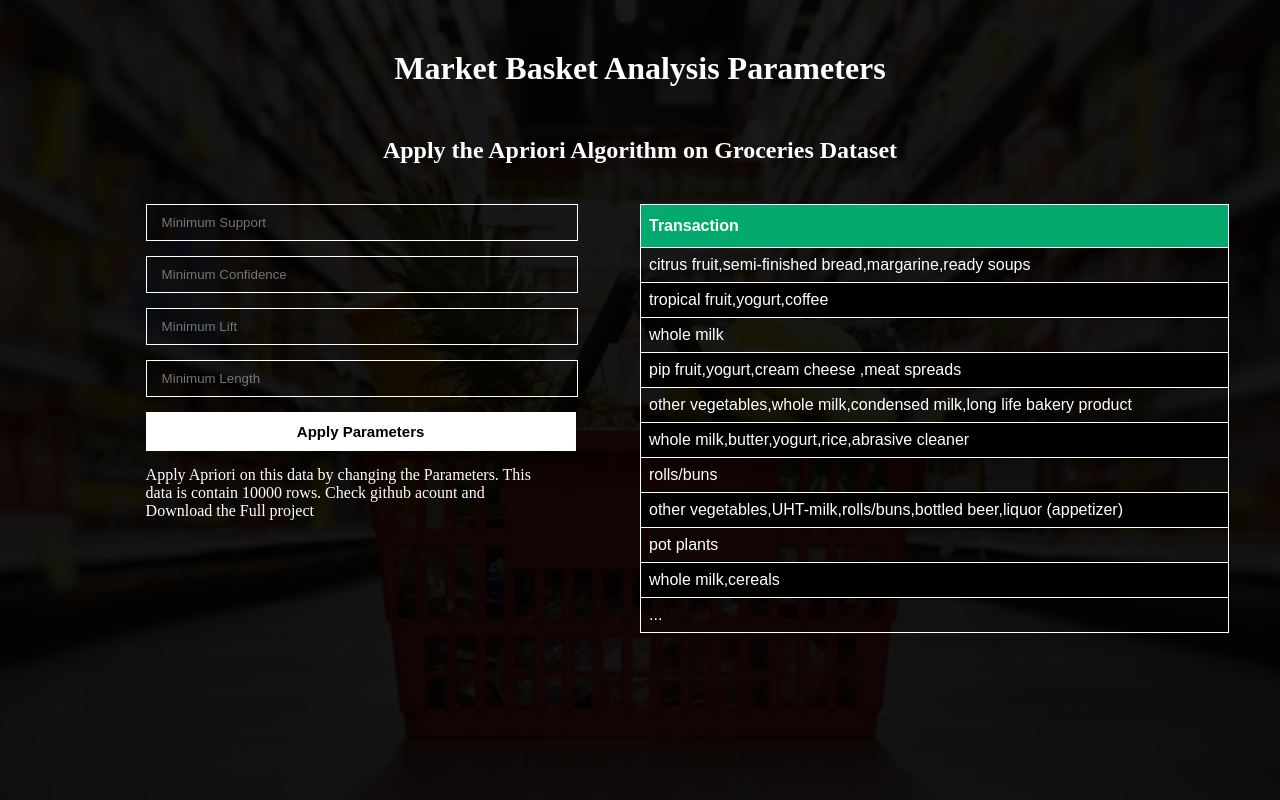
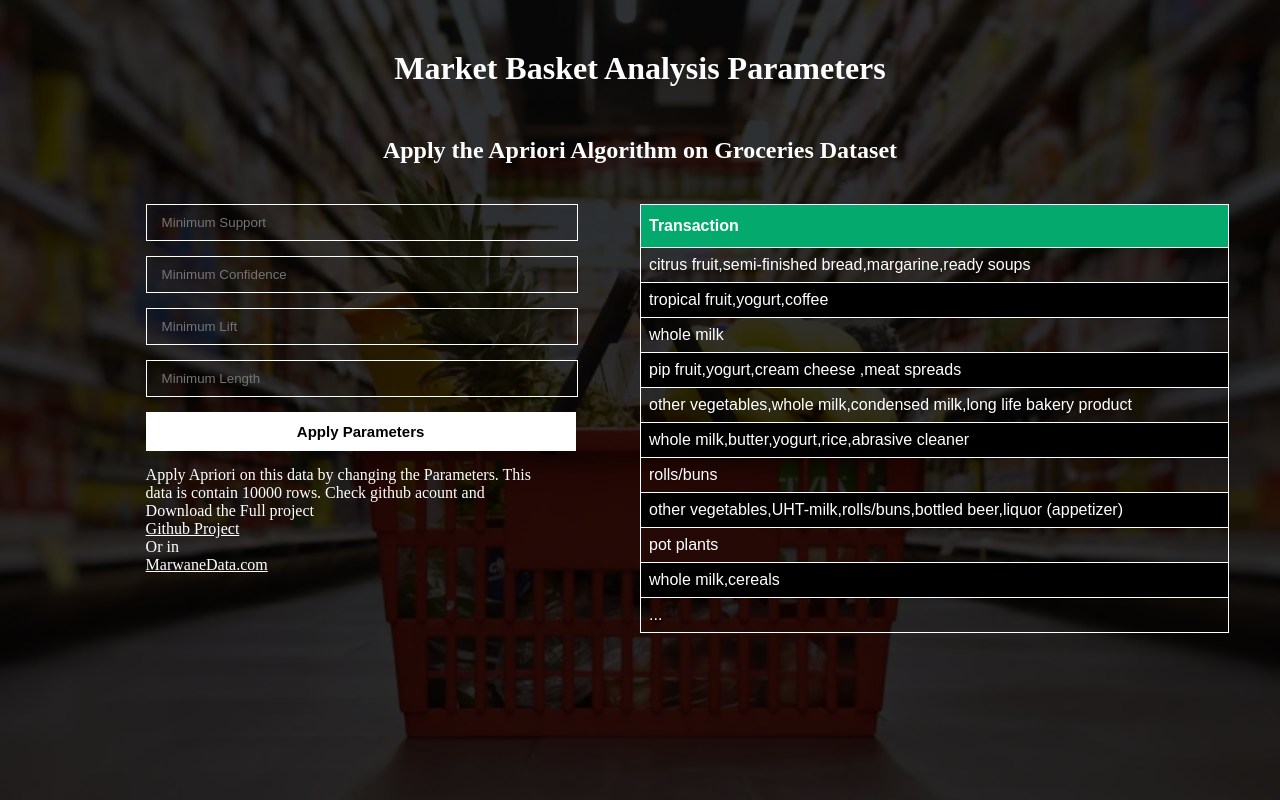
Before and after one commit to MarwaneData/Market-Basket-Analysis-Parameters, a Flask app: page / in a window 1280 px wide. Run offline with Flask 3, Linux system fonts and the light colour scheme.

Commit message:
Final version of The notebook

```diff
--- a/templates/index.html
+++ b/templates/index.html
@@ -47,7 +47,7 @@
         right: 0;
         position: absolute;
         z-index: -1;
-        opacity: 0.9;
+        opacity: 0.8;
     }
 
     h1 {
@@ -116,7 +116,7 @@
 
     <div class="container">
         <h1>Market Basket Analysis Parameters</h1>
-        <h2 style="text-align: center;">Apply the Apriori Algorithm on Groceries Dataset</h2>
+        <h2 style="text-align: center;">Apply the Apriori Algorithm on Groceries Dataset </h2>
         <div class="container2">
             <form action="/update_parameters" method="POST">
                 <input type="text" id="min_support" name="min_support" placeholder="Minimum Support">
@@ -125,6 +125,9 @@
                 <input type="text" id="min_length" name="min_length" placeholder="Minimum Length">
                 <input class="btn" type="submit" value="Apply Parameters">
                 <p>Apply Apriori on this data by changing the Parameters. This data is contain 10000 rows. Check github acount and Download the Full project</p>
+                <a style="margin: 20px 0;" href="https://github.com/marwanedev/Market-Basket-Analysis-Parameters">Github Project</a>
+                <p>Or in</p>
+                <a style="margin: 10px 0;" href="marwanedata.com">MarwaneData.com</a>
             </form>
             <table id="customers">
                 <thead>
--- a/templates/result.html
+++ b/templates/result.html
@@ -49,7 +49,7 @@
         right: 0;
         position: absolute;
         z-index: -1;
-        opacity: 0.9;
+        opacity: 0.8;
     }
 
     h1 {
```
Also changed, not shown: 1 other file.
